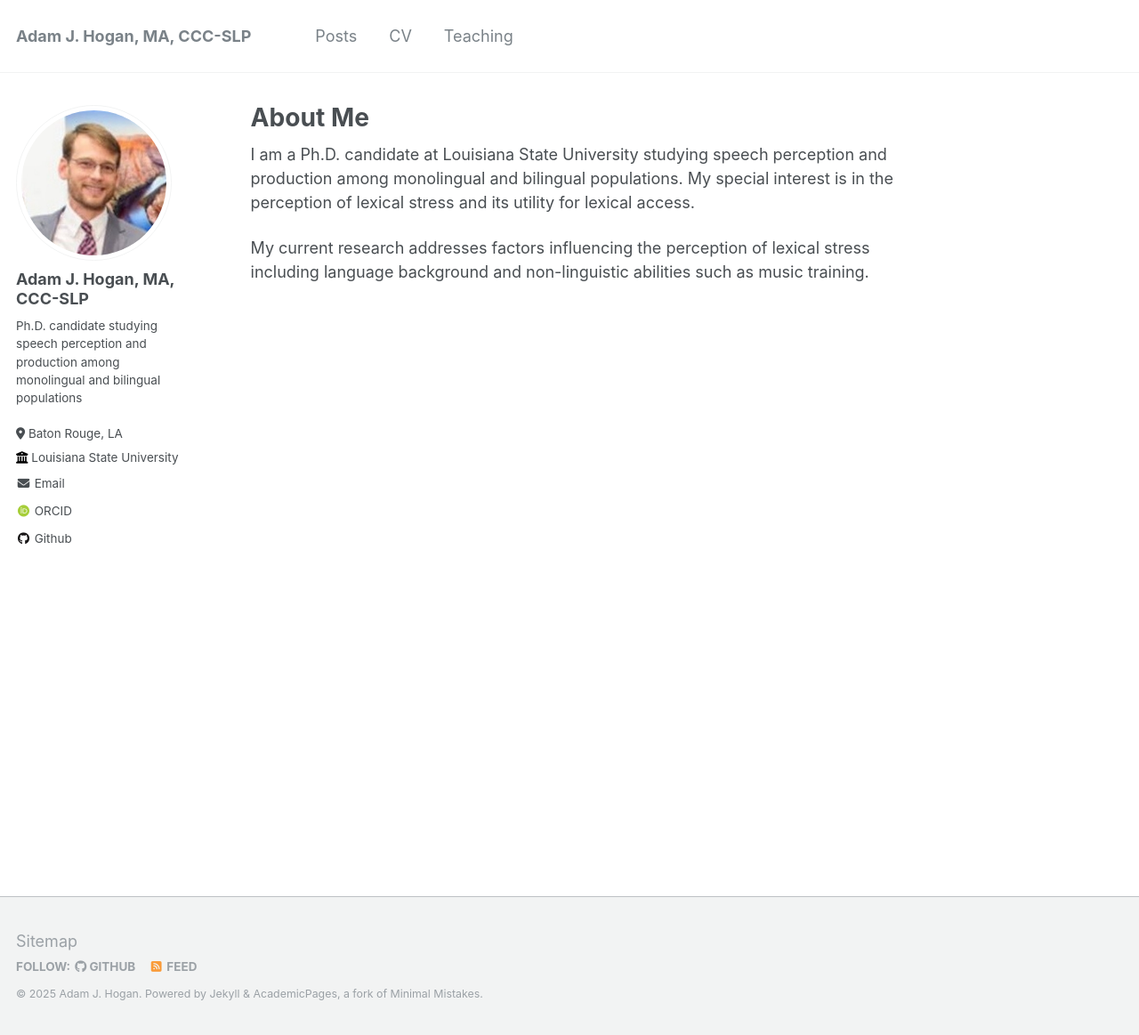
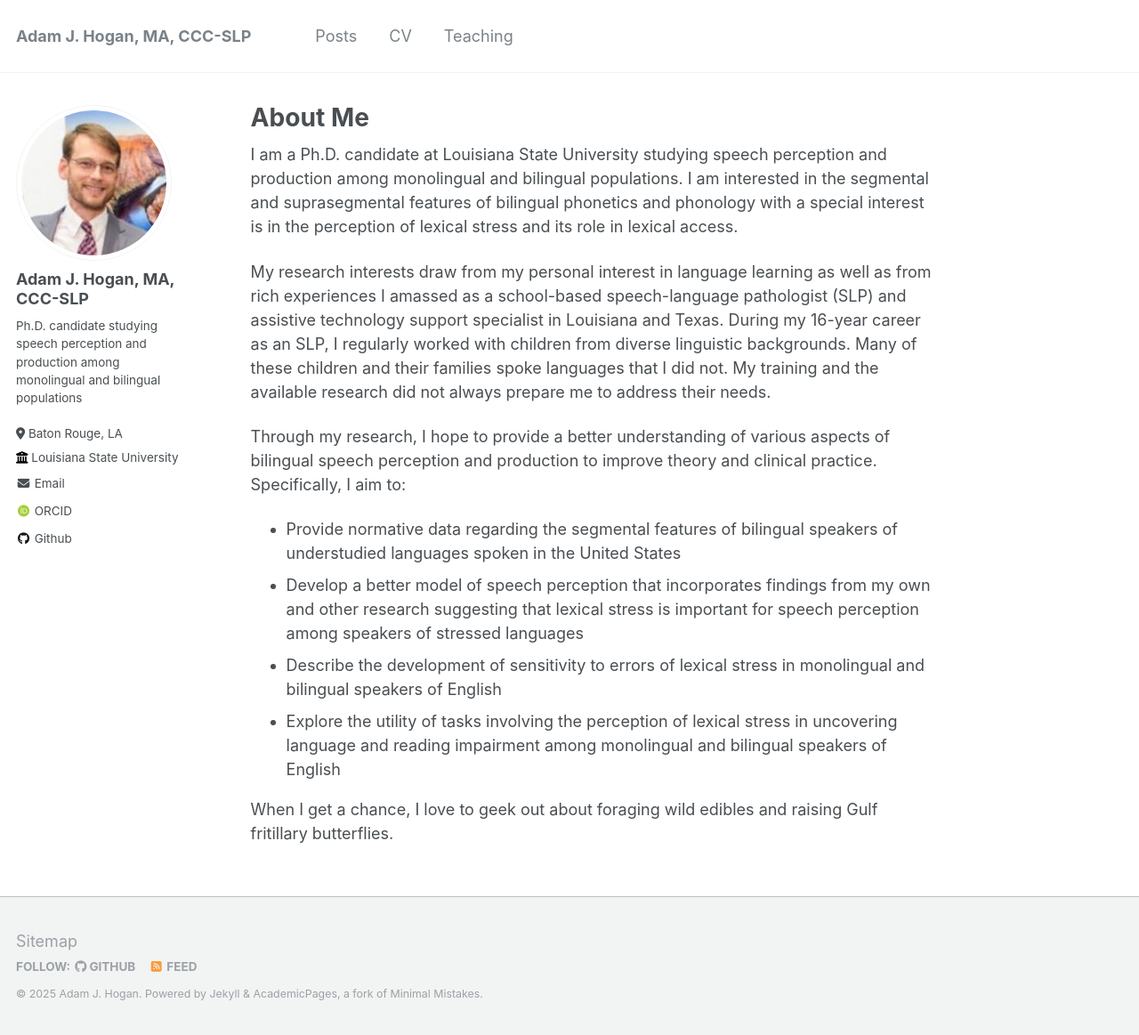
Before and after one commit to adamjhogan/adamjhogan.github.io, a Jekyll site: the page built from _pages/about.md, in a window 1280 px wide and 1163 px high. Shown: the whole window at 89% size. Built offline with Jekyll 4.4.1, drawn with Linux system fonts in a browser that asks for light colours; some web fonts are replaced.

Commit message:
Fleshing out 'about me'

```diff
--- a/_pages/about.md
+++ b/_pages/about.md
@@ -7,6 +7,15 @@ redirect_from:
   - /about.html
 ---
 
-I am a Ph.D. candidate at Louisiana State University studying speech perception and production among monolingual and bilingual populations. My special interest is in the perception of lexical stress and its utility for lexical access.
+I am a Ph.D. candidate at Louisiana State University studying speech perception and production among monolingual and bilingual populations. I am interested in the segmental and suprasegmental features of bilingual phonetics and phonology with a special interest is in the perception of lexical stress and its role in lexical access.
 
-My current research addresses factors influencing the perception of lexical stress including language background and non-linguistic abilities such as music training.
+
+My research interests draw from my personal interest in language learning as well as from rich experiences I amassed as a school-based speech-language pathologist (SLP) and assistive technology support specialist in Louisiana and Texas. During my 16-year career as an SLP, I regularly worked with children from diverse linguistic backgrounds. Many of these children and their families spoke languages that I did not. My training and the available research did not always prepare me to address their needs.
+
+Through my research, I hope to provide a better understanding of various aspects of bilingual speech perception and production to improve theory and clinical practice. Specifically, I aim to:
+ - Provide normative data regarding the segmental features of bilingual speakers of understudied languages spoken in the United States
+ - Develop a better model of speech perception that incorporates findings from my own and other research suggesting that lexical stress is important for speech perception among speakers of stressed languages
+ - Describe the development of sensitivity to errors of lexical stress in monolingual and bilingual speakers of English
+ - Explore the utility of tasks involving the perception of lexical stress in uncovering language and reading impairment among monolingual and bilingual speakers of English
+
+When I get a chance, I love to geek out about foraging wild edibles and raising Gulf fritillary butterflies.
```
